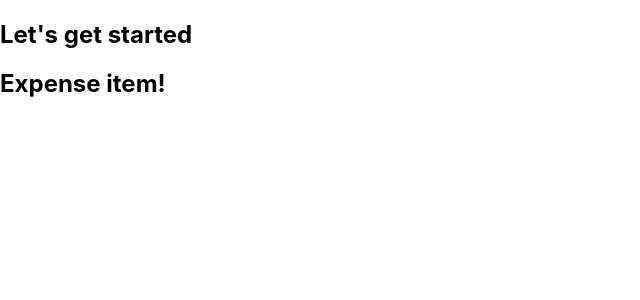
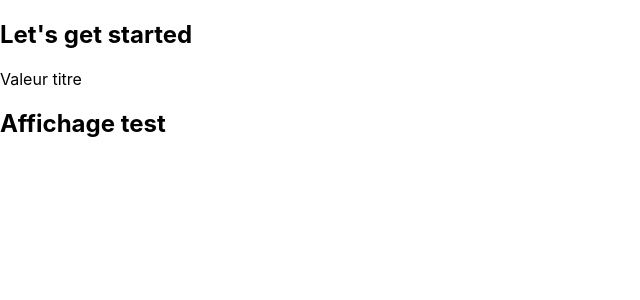
Before and after one commit to JulienHanon/Cours-React, a React (Create React App) app in the folder my-app/: page / in a window 1280 px wide. Shown: the top 300 px of the page, without its empty margins (0-640 px from the left). Built offline with nearby package versions, Linux system fonts and the light colour scheme.

Commit message:
utilisation de props

```diff
--- a/my-app/src/App.js
+++ b/my-app/src/App.js
@@ -1,12 +1,16 @@
-import logo from './logo.svg';
 import './App.css';
 import ExpenseItem from './component/ExpanseItem.js';
 
 function App() {
+
+const title = "Valeur titre"
+
   return (
     <div>
       <h2>Let's get started</h2>
-      <ExpenseItem></ExpenseItem>
+      <ExpenseItem
+      title={title}>
+      </ExpenseItem>
     </div>
   );
 }
--- a/my-app/src/component/ExpanseItem.js
+++ b/my-app/src/component/ExpanseItem.js
@@ -1,6 +1,15 @@
+import './ExpanseItem';
+import ExpanseIT from './test.js';
 
+function ExpenseItem(props){
+    return(
+        <div>
 
-function ExpenseItem(){
-    return <h2>Expense item!</h2>;
+            <div>{props.title}</div>
+            <ExpanseIT></ExpanseIT>
+        </div>
+
+    ) ;
 }
+
 export default ExpenseItem;
--- a/my-app/src/component/test.js
+++ b/my-app/src/component/test.js
@@ -0,0 +1,12 @@
+function ExpanseIT(){
+    return(
+        <div>
+            <h2>
+               Affichage test
+            </h2>
+        </div>
+
+    ) ;
+}
+
+export default ExpanseIT;
```
Also changed, not shown: my-app/src/component/ExpanseItem.css (added).
